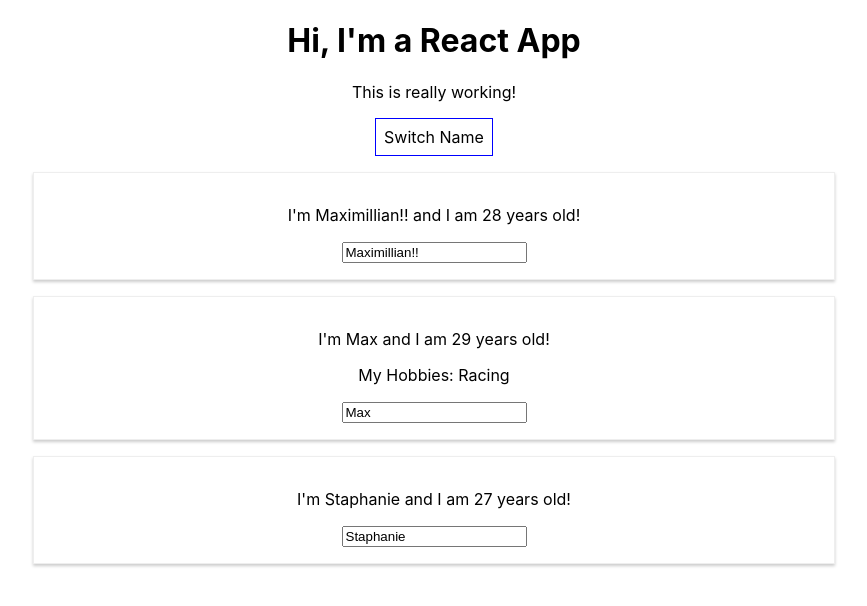
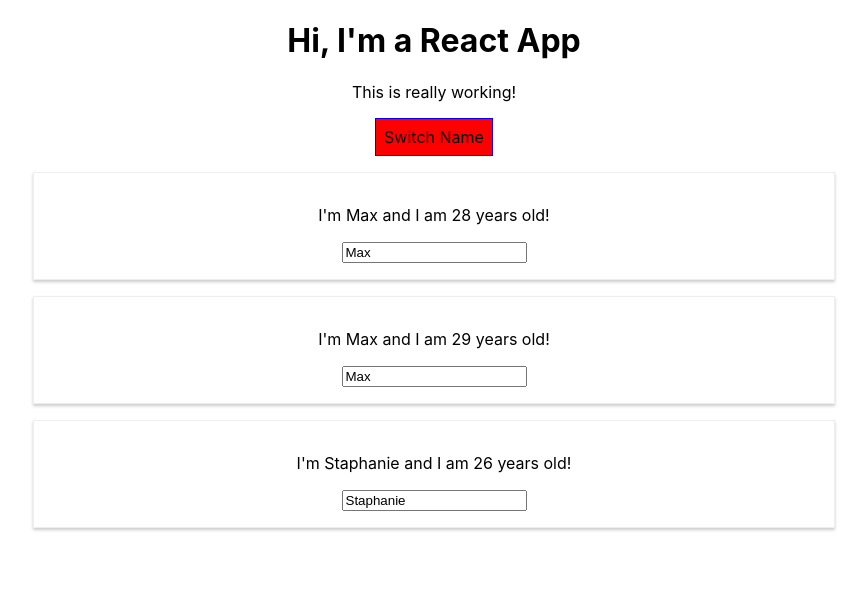
Before and after one commit to kazekagekun94/udemy-react-the-complete-guide-incl-redux, a React (Create React App) app: page / in a window 1280 px wide. Both pictures are taken after a click on the button "Switch Name". Shown: the top 606 px of the page, without its empty margins (206-1073 px from the left). Built offline with nearby package versions, Linux system fonts and the light colour scheme.

Commit message:
Adding click listner, remove data listener and dynamic styling

```diff
--- a/package.json
+++ b/package.json
@@ -6,6 +6,7 @@
     "@testing-library/jest-dom": "^5.11.6",
     "@testing-library/react": "^11.2.1",
     "@testing-library/user-event": "^12.2.2",
+    "radium": "^0.26.1",
     "react": "^17.0.1",
     "react-dom": "^17.0.1",
     "react-scripts": "4.0.0",
--- a/src/App.css
+++ b/src/App.css
@@ -36,3 +36,11 @@
     transform: rotate(360deg);
   }
 }
+
+.red {
+ color : red;
+}
+
+.bold {
+  font-weight: bold;
+}
--- a/src/App.js
+++ b/src/App.js
@@ -7,35 +7,41 @@
 class App extends Component {
   state = {
     persons: [
-      { name: 'Max', age: 28 },
-      { name: 'Max', age: 29 },
-      { name: 'Staphanie', age: 26 }
+      { id: "asdf", name: 'Max', age: 28 },
+      { id: "asdfg", name: 'Max', age: 29 },
+      { id: "asdfgh", name: 'Staphanie', age: 26 }
     ],
-    otherState: 'some other value'
+    otherState: 'some other value',
+    showPersons: false
   }
 
-  switchNameHandler = (newName) => {
+  deletePersonHandler = (personIndex) => {
+    const persons = [...this.state.persons];
+    persons.splice(personIndex, 1);
+    this.setState({ persons: persons })
+  }
+
+  togglePersonHandler = () => {
+    this.setState({ showPersons: !this.state.showPersons })
+  }
+
+  nameChangeHandler = (event, id) => {
     // console.log('Was Clicked~')
     // this.state.persons[0].name = 'Maximilian'
-    this.setState({
-      persons: [
-        { name: newName, age: 28 },
-        { name: 'Max', age: 29 },
-        { name: 'Staphanie', age: 27 }
-      ]
+    const personIndex = this.state.persons.findIndex(p => {
+      return p.id === id
     })
-  }
 
-  nameChangeHandler = (event) => {
-    // console.log('Was Clicked~')
-    // this.state.persons[0].name = 'Maximilian'
-    this.setState({
-      persons: [
-        { name: 'Max', age: 28 },
-        { name: event.target.value, age: 29 },
-        { name: 'Staphanie', age: 27 }
-      ]
-    })
+    const person = {
+      ...this.state.persons[personIndex]
+    }
+
+    person.name = event.target.value
+
+    const persons = [...this.state.persons]
+    persons[personIndex] = person
+
+    this.setState({ persons: persons })
   }
 
   render() {
@@ -44,31 +50,49 @@
       font: 'inherit',
       border: '1px solid blue',
       padding: '8px',
-      cursor: 'pointer'
+      cursor: 'pointer',
+      backgroundColor: 'green'
+    }
+
+    let persons = null;
+
+    const classes = []
+    if (this.state.persons.length <= 2) {
+      classes.push("red")
+    }
+
+    if (this.state.persons.length <= 1) {
+      classes.push("bold")
+    }
+
+    if (this.state.showPersons) {
+      persons = (
+        <div>
+          {this.state.persons.map((person, index) => {
+            return <Person
+              click={() => this.deletePersonHandler(index)}
+              name={person.name}
+              age={person.age}
+              key={person.id}
+              changed={(event) => this.nameChangeHandler(event, person.id)}
+            />
+          })}
+        </div>
+      )
+
+      style.backgroundColor = 'red'
     }
 
     return (
       <div className="App">
         <h1>Hi, I'm a React App</h1>
-        <p>This is really working!</p>
+        <p className={classes.join(" ")}>This is really working!</p>
         <button
           style={style}
-          onClick={() => this.switchNameHandler('Maximillian!!')}>Switch Name</button>
-        <Person
-          name={this.state.persons[0].name}
-          age={this.state.persons[0].age} />
-        <Person
-          name={this.state.persons[1].name}
-          age={this.state.persons[1].age}
-          click={this.switchNameHandler.bind(this, 'Max!')}
-          changed={this.nameChangeHandler}
-        >My Hobbies: Racing</Person>
-        <Person
-          name={this.state.persons[2].name}
-          age={this.state.persons[2].age} />
+          onClick={this.togglePersonHandler}>Switch Name</button>
+        {persons}
       </div >
     );
-    // return React.createElement('div', { className: 'App' }, React.createElement('h1', null, 'Does this work now?'));
   }
 
 
```
Also changed, not shown: 1 other file (tests, documents, lock files or other folders).
